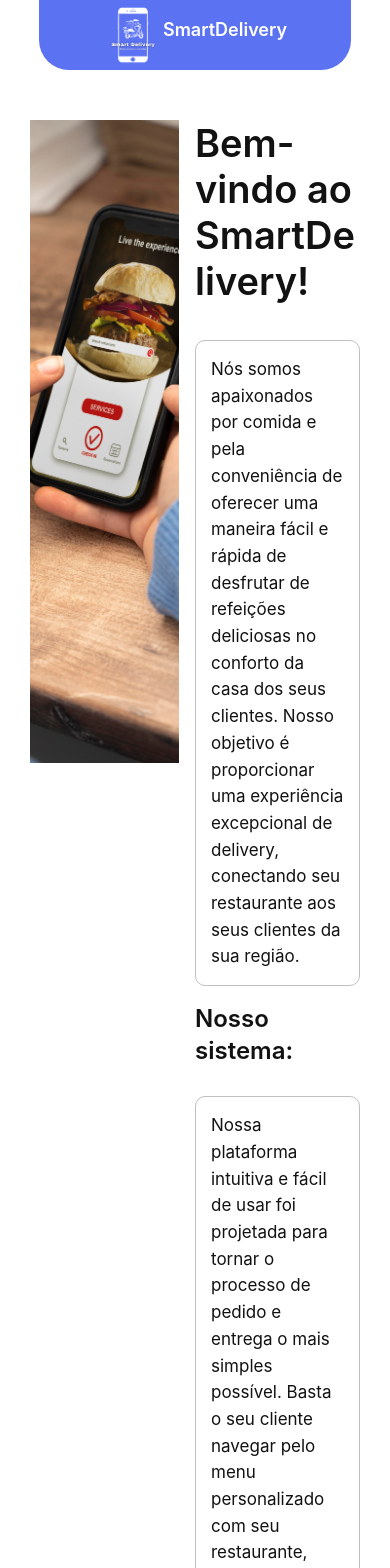
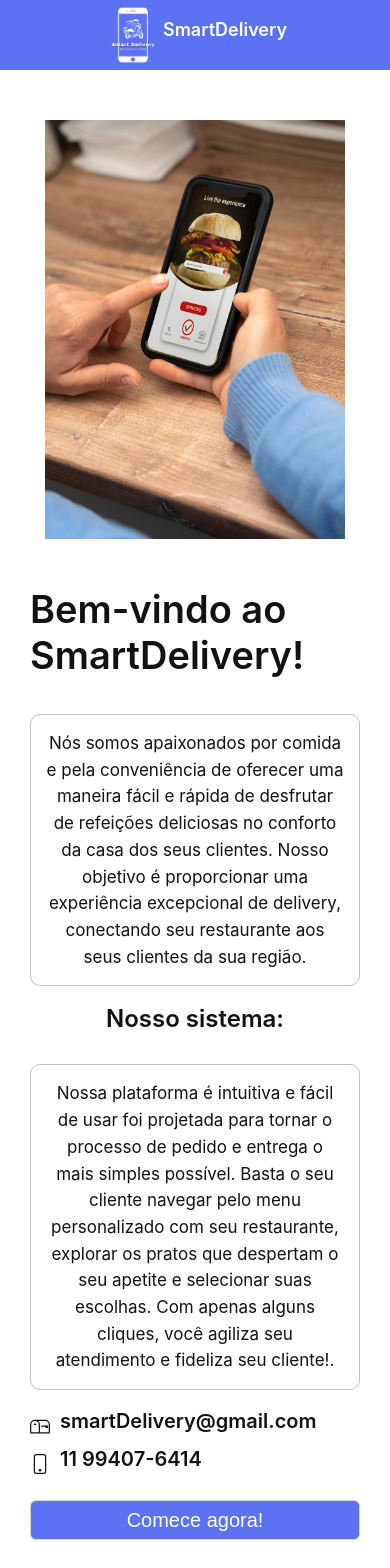
Before and after one commit to alexandre-oliveira-dev/smartDelivery_web, a React (Create React App) app: page /sobrenos in a window 390 px wide. Shown: the top 1568 px of the page. Built offline with nearby package versions, Linux system fonts and the light colour scheme; no server answers; what use-query-params would draw is missing.

Commit message:
improvements

```diff
--- a/src/components/Header/index.tsx
+++ b/src/components/Header/index.tsx
@@ -8,6 +8,7 @@
 export default function Header() {
   const { asUser, setOpenModal } = useContext(DashContext);
 
+  if (window.screen.width > 500) {
     window.addEventListener('scroll', function () {
       const scrollPosition = window.scrollY;
       if (scrollPosition !== 0) {
@@ -18,6 +19,7 @@
         document.querySelector('.header')?.setAttribute('style', 'width:80%');
       }
     });
+  }
 
   return (
     <header className="box-header">
--- a/src/components/Header/style.css
+++ b/src/components/Header/style.css
@@ -74,5 +74,9 @@
     .responsiveBtnsareaLogin{
         display: none !important;
     }
+    .header{
+        width: 100% !important;
+        border-radius: 0;
+    }
 
 }
--- a/src/pages/Home/components/list-of-advantages.component.tsx
+++ b/src/pages/Home/components/list-of-advantages.component.tsx
@@ -1,12 +1,29 @@
 import React from "react";
 import "../style.css";
 import { Button, Col, Row, Typography } from 'antd';
+import { FiInfo } from 'react-icons/fi';
 
 export default function ListOfadvantages() {
   return (
     <div className="content-box-section1">
+      {window.screen.width < 500 && (
+        <Typography.Title
+          level={3}
+          style={{
+            color: '#fff',
+            border: '1px solid white',
+            padding: '10px',
+            borderRadius: '10px',
+            backgroundColor: '#ffffff63',
+            backdropFilter: 'blur(10px)',
+          }}
+        >
+          <FiInfo color="#fff"></FiInfo> Para acessar o dashboard use um pc ou
+          notbook!
+        </Typography.Title>
+      )}
       <Col>
-        <Row>
+        <Row className="responsiveboxtitlesection1">
           {' '}
           <Typography.Title
             className="responsivetitlesection1"
@@ -21,14 +38,22 @@
             Tenha um Delivery Próprio
           </Typography.Title>
         </Row>
-        <Row>
-          <Typography.Title style={{ color: '#fff' }} level={2}>
+        <Row className="responsiveboxtitlesection1">
+          <Typography.Title
+            className="responsivedescriptiontextsection1"
+            style={{ color: '#fff' }}
+            level={2}
+          >
             Venda para seus clientes em uma plataforma personalizada para o seu
             estabelecimento
           </Typography.Title>
         </Row>
         <Row>
-          <Typography.Title style={{ color: '#fff' }} level={2}>
+          <Typography.Title
+            className="responsivedescriptiontextsection1"
+            style={{ color: '#fff' }}
+            level={2}
+          >
             Sem taxas sobre suas vendas, aumente seu faturamento!
           </Typography.Title>
         </Row>
--- a/src/pages/Home/style.css
+++ b/src/pages/Home/style.css
@@ -216,10 +216,18 @@
 @media (max-width: 500px) {
   .content-box-section1 {
     width: 100%;
-    top: 35%;
+    top: 40%;
+  }
+  .responsiveboxtitlesection1{
+    width: 100% !important;
   }
   .responsivetitlesection1 {
-    font-size: 55px !important;
+    font-size: 30px !important;
+    font-family: 'montserrat',sans-serif;
+  }
+  .responsivedescriptiontextsection1{
+    font-size: 30px !important;
+    font-weight: 400 !important;
   }
   #btnhover {
     width: 90% !important;
--- a/src/pages/Register/index.tsx
+++ b/src/pages/Register/index.tsx
@@ -164,7 +164,7 @@
           <div className="box-register">
             <Typography.Title level={2}>Cadastro</Typography.Title>
             <Tabs className="tab">
-              <TabPane key={1} tab="Dados do estabelecimento">
+              <TabPane className='responsivetabpane' key={1} tab="Dados do estabelecimento">
                 <Row style={{ width: '100%' }}>
                   <Col style={{ width: '100%' }}>
                     <Row style={{ gap: 10 }}>
@@ -203,10 +203,11 @@
                       <Input></Input>
                     </FormItem>
                     <Row
+                      className='responsiveboxadddays'
                       style={{
                         gap: 10,
                         alignItems: 'center',
-                        border: '1px solid silver',
+                        //border: '1px solid silver',
                         padding: '10px',
                         marginBottom: '10px',
                         flexDirection: 'column',
@@ -280,6 +281,7 @@
                         </FormItem>
 
                         <Button
+                          className='responsivebtnaddmoredays'
                           style={{ marginBottom: '-6px' }}
                           type="default"
                           onClick={() => {
@@ -369,7 +371,7 @@
                                       <img
                                         style={{
                                           width: '20px',
-                                          marginLeft: '30px',
+                                          //marginLeft: '30px',
                                         }}
                                         src={item.brand}
                                         alt=""
--- a/src/pages/Register/style.css
+++ b/src/pages/Register/style.css
@@ -39,3 +39,25 @@
   width: 0;
   height: 0;
 }
+
+@media(max-width:500px){
+  .bodystyleRegister{
+    width: 100% !important;
+    display: block;
+  }
+  .box-register{
+    width: 100% !important;
+    border-radius: 0;
+    padding: 1rem;
+  }
+  .tab{
+    width: 100% !important;
+  }
+  .responsivetabpane{
+    width: 100% !important;
+
+  }
+.responsivebtnaddmoredays{
+  margin-bottom: -15px !important;
+}
+}
--- a/src/pages/aboutUs/index.tsx
+++ b/src/pages/aboutUs/index.tsx
@@ -3,6 +3,7 @@
 import { Button, Col, Row, Typography } from "antd";
 import { BsMailbox, BsPhone } from "react-icons/bs";
 import { DashProvider } from '../../context/dashboard.context';
+import './style.css';
 const ilustration = require('../../assets/sobrenos.jpg');
 
 const containermain: React.CSSProperties = {
@@ -11,6 +12,7 @@
   display: 'flex',
   alignItems: 'center',
   justifyContent: 'center',
+  paddingBottom: '1rem',
 };
 const ilustyle: React.CSSProperties = {
   width: '90%',
@@ -29,6 +31,7 @@
       </DashProvider>
       <div style={containermain}>
         <main
+          className="responsivecontaineraboutus"
           style={{
             width: '100%',
             display: 'flex',
@@ -37,14 +40,25 @@
             marginTop: '90px',
           }}
         >
-          <div style={box}>
+          <div
+            style={box}
+            className="responsivecontainerilustrationanddescription"
+          >
             <picture>
-              <img style={ilustyle} src={ilustration} alt=""></img>
+              <img
+                className="responsiveilustration"
+                style={ilustyle}
+                src={ilustration}
+                alt=""
+              ></img>
             </picture>
           </div>
-          <div style={box}>
-            <Col>
-              <Row>
+          <div
+            style={box}
+            className="responsivecontainerilustrationanddescription"
+          >
+            <Col className="responsivecontainerilustrationanddescription">
+              <Row className="responsivecontainerilustrationanddescription">
                 <Typography.Title style={{ color: '#121212' }} level={1}>
                   Bem-vindo ao SmartDelivery!
                 </Typography.Title>
@@ -58,6 +72,7 @@
                     border: '1px solid silver',
                     padding: '15px',
                     borderRadius: '10px',
+                    textAlign: 'center',
                   }}
                 >
                   Nós somos apaixonados por comida e pela conveniência de
@@ -83,33 +98,39 @@
                     border: '1px solid silver',
                     padding: '15px',
                     borderRadius: '10px',
+                    textAlign: 'center',
                   }}
                 >
-                  Nossa plataforma intuitiva e fácil de usar foi projetada para
-                  tornar o processo de pedido e entrega o mais simples possível.
-                  Basta o seu cliente navegar pelo menu personalizado com seu
-                  restaurante, explorar os pratos que despertam o seu apetite e
-                  selecionar suas escolhas. Com apenas alguns cliques, você
-                  agiliza seu atendimento e fideliza seu cliente!.
+                  Nossa plataforma é intuitiva e fácil de usar foi projetada
+                  para tornar o processo de pedido e entrega o mais simples
+                  possível. Basta o seu cliente navegar pelo menu personalizado
+                  com seu restaurante, explorar os pratos que despertam o seu
+                  apetite e selecionar suas escolhas. Com apenas alguns cliques,
+                  você agiliza seu atendimento e fideliza seu cliente!.
                 </Typography.Text>
               </Row>
               <br />
+              <Row>
                 <Row style={{ gap: '10px', alignItems: 'center' }}>
-                <BsMailbox color="#121212" size={30}></BsMailbox>
+                  <BsMailbox color="#121212" size={20}></BsMailbox>
                   <Typography.Title style={{ color: '#121212' }} level={4}>
                     smartDelivery@gmail.com
                   </Typography.Title>
                 </Row>
                 <Row style={{ gap: '10px', alignItems: 'center' }}>
-                <BsPhone color="#121212" size={30}></BsPhone>
+                  <BsPhone color="#121212" size={20}></BsPhone>
                   <Typography.Title style={{ color: '#121212' }} level={4}>
                     11 99407-6414
                   </Typography.Title>
                 </Row>
+              </Row>
               <br />
-
-              <Row>
-                <Button type="default" href="/cadastro">
+              <Row style={{ marginBottom: '1rem', width: '100%' }}>
+                <Button
+                  className="responsivebtnstartnow"
+                  type="default"
+                  href="/cadastro"
+                >
                   Comece agora!
                 </Button>
               </Row>
--- /dev/null
+++ b/src/pages/aboutUs/style.css
@@ -0,0 +1,27 @@
+
+
+@media(max-width:500px){
+    .responsivecontaineraboutus{
+        flex-direction: column !important;
+        align-items: center !important;
+    }
+    .responsivecontainerilustrationanddescription{
+        width: 100% !important;
+        display: flex !important;
+        flex-direction: column !important;
+        align-items: center !important;
+    }
+    .responsiveilustration{
+        width: 100% !important;
+    }
+    .responsivebtnstartnow{
+        width: 100% !important;
+        height: 40px;
+        display: flex;
+        justify-content: center;
+        align-items: center;
+        font-size: 20px;
+        background-color: #5B72F2;
+        color: #fff;
+    }
+}
```
Lines whose indentation alone changed are shown as unchanged.
